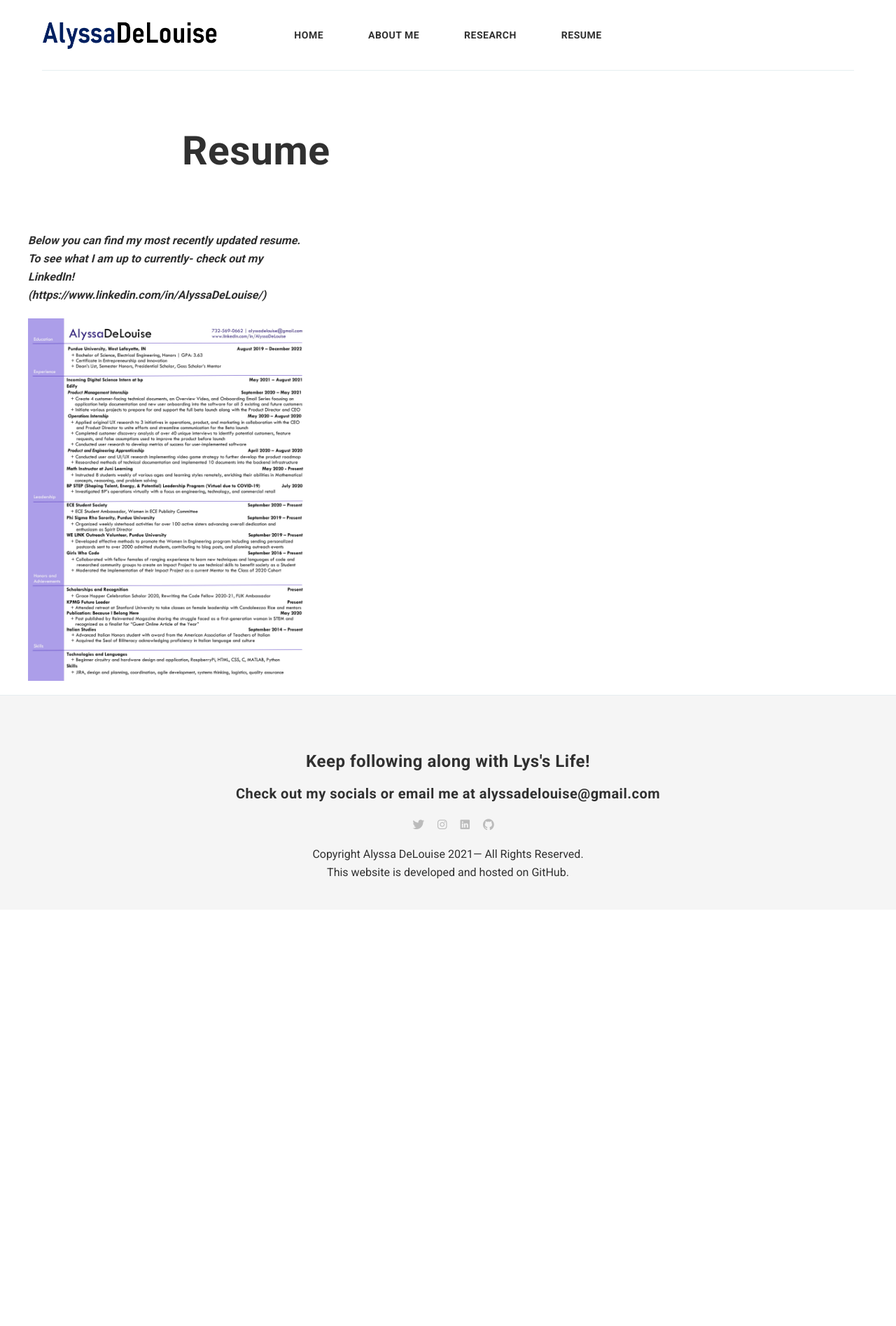
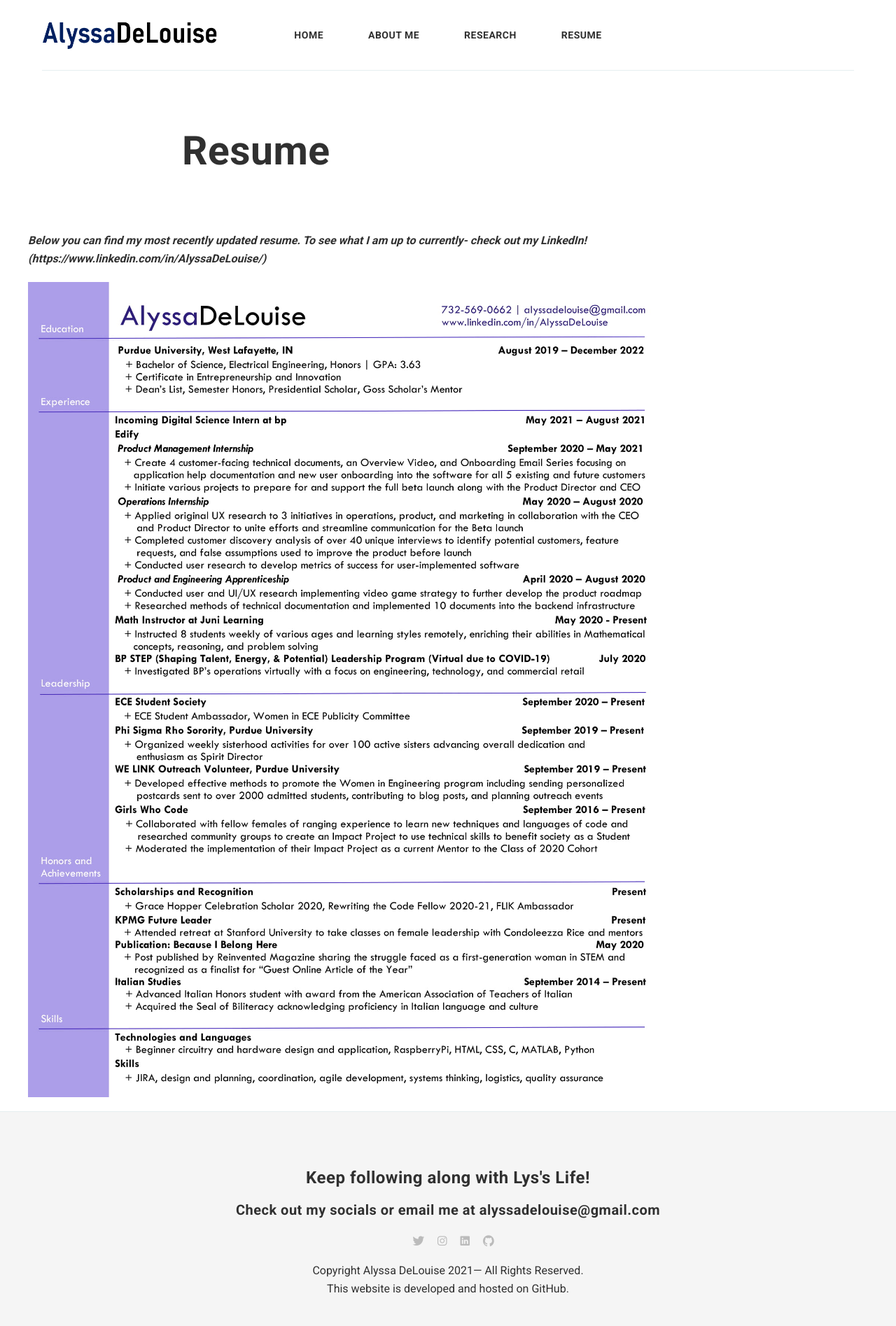
Before and after one commit to alyssadelouise/home, a Jekyll site: the page built from _pages/resume.md, in a window 1280 px wide. Shown: the whole page at 70% size. Built offline with Jekyll 4.4.1, drawn with Linux system fonts in a browser that asks for light colours; nearby versions of some CDN libraries; comment, search, counter and statistics services are not loaded; before the commit the page ends 1300 px from its top, so only the background shows below that.

Commit message:
Update pageresume.html

```diff
--- a/_layouts/pageresume.html
+++ b/_layouts/pageresume.html
@@ -14,7 +14,7 @@ layout: default
 <div class="container">
 	<div class="row">
 		<!-- begin page -->
-		<article class=" col-4 col-t-10 col-m-12">
+		<article class=" col-9 col-t-5 col-m-12">
 			<div class="page__content">
 				{{ content }}
 			</div>
```
